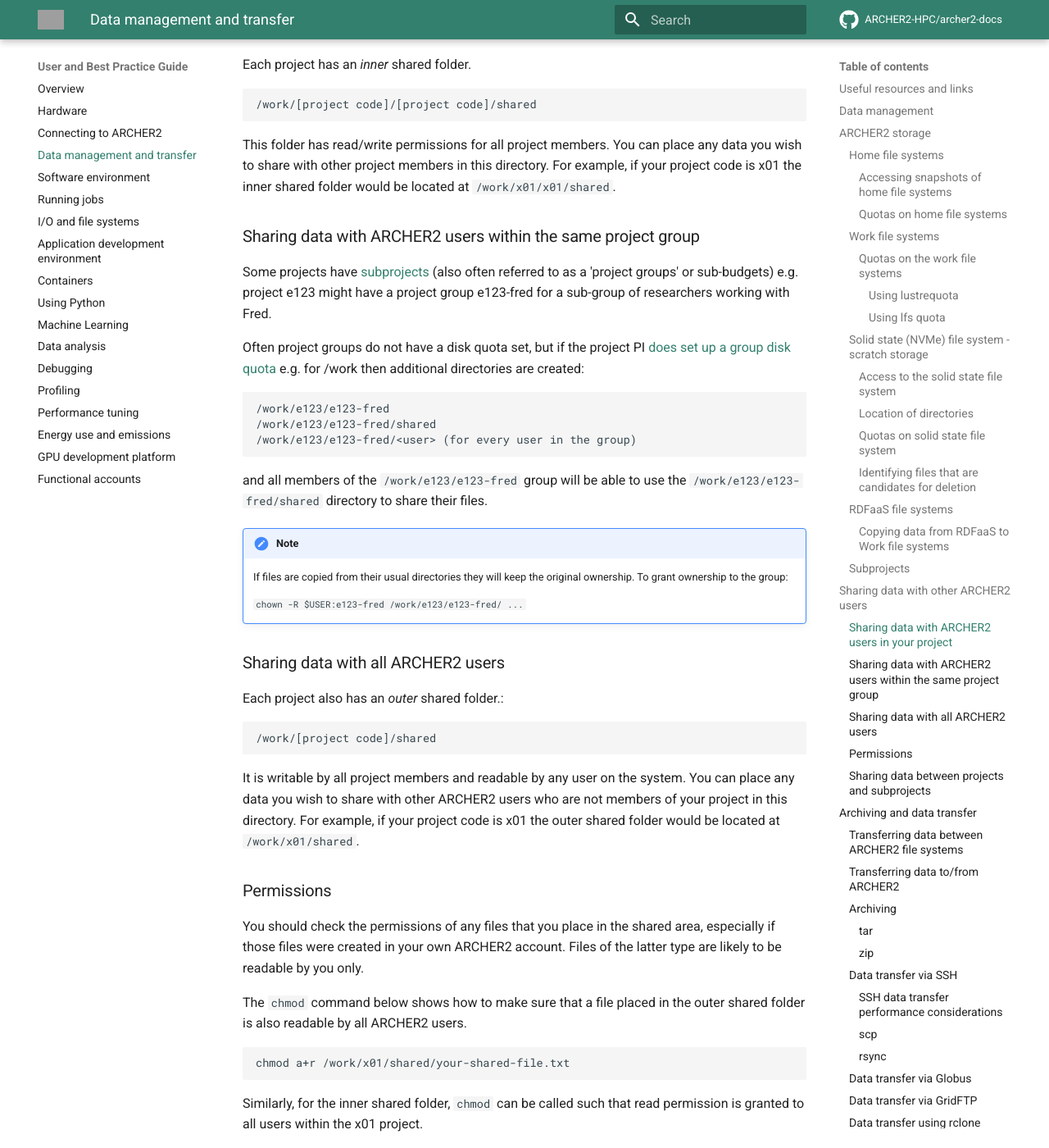
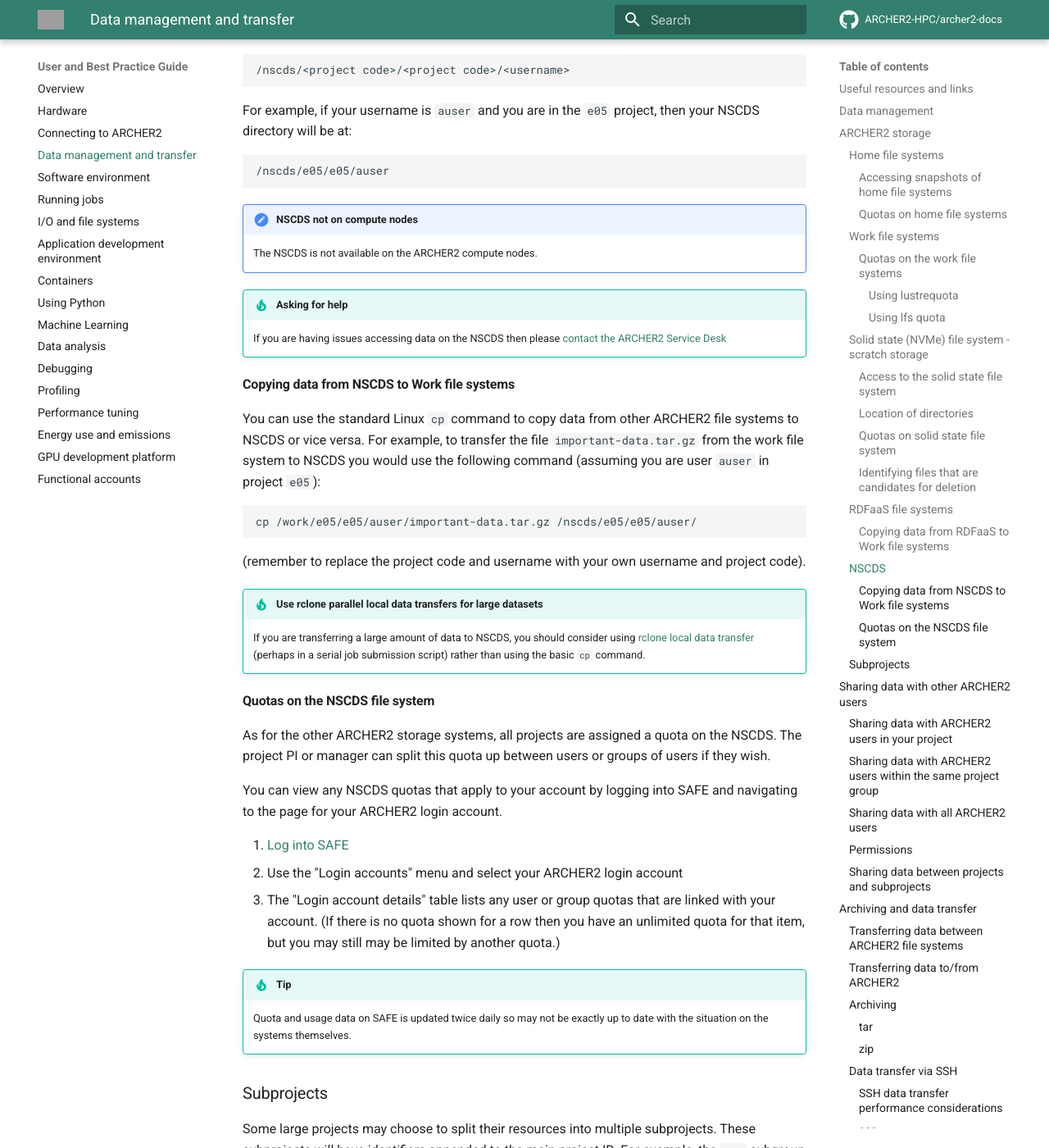
Before and after one commit to ARCHER2-HPC/archer2-docs, an MkDocs documentation site: the page built from docs/user-guide/data.md, in a window 1280 px wide and 1400 px high, scrolled down 9785 px. Shown: the whole window at 82% size. Built offline with MkDocs 1.6.1 and Material for MkDocs 9.7.7, drawn with Linux system fonts in a browser that asks for light colours; comment, search, counter and statistics services are not loaded; some of the changed text lies outside the part shown; grey boxes are pictures that could not be loaded.

Commit message:
Adds initial NSCDS docs

````diff
--- a/docs/user-guide/data.md
+++ b/docs/user-guide/data.md
@@ -59,10 +59,10 @@
    - Work file systems
    - Solid state (NVMe) file system
    - RDFaaS (RDF as a Service) file systems (`/epsrc` and `/general`)
+   - NSCDS (National Supercomputing Centre Data Store)
 
 Each type of storage has different characteristics and policies, and is
 suitable for different types of use.
-
 
 !!! important
     All users have a directory on one of the home file systems and on
@@ -88,6 +88,7 @@
 | /work   | yes         | yes           | yes                 | No backup, high performance |
 | Solid state (NVMe)   | yes         | yes           | yes                 | No backup, high performance |
 | RDFaaS  | yes         | no            | yes                 | Disaster recovery backup |
+| NSCDS   | yes         | no            | yes                 | No backup |
 
 !!! important
     Only the work file systems and the solid state (NVMe) file system are visible on
@@ -95,8 +96,8 @@
     (input data, application binaries, software libraries, etc.) must be placed on
     one of these file systems.
 
-    You may see "file not found" errors if you try to access data on the /home
-    or RDFaaS file systems when running on the compute nodes.
+    You may see "file not found" errors if you try to access data on the /home,
+    RDFaaS or NSCDS file systems when running on the compute nodes.
 
 ### Home file systems
 
@@ -407,6 +408,83 @@
 (remember to replace the project code and username with your own username
 and project code. You may also need to use `/general` if your data was
 there on the RDF file systems).
+
+### NSCDS
+
+The NSCDS (National Supercomputing Centre Data Storage) provides
+storage capacity for projects to store data beyond the lifetime of ARCHER2
+and access it from other systems hosted by EPCC, UK National Supercomputing Centre
+(e.g. [the Cirrus National Compute Resource](https://www.cirrus.ac.uk))
+
+!!! warning
+    The NSCDS is not backed up at all.
+
+!!! tip
+    Not all projects on ARCHER2 have access to the NSCDS, if you do
+    have access, this will show up in the login account page on SAFE for your
+    ARCHER2 login account.
+
+If you have access to NSCDS, you will have a directory in `/nscds`. You can find
+your directory on the NSCDS at:
+
+```
+/nscds/<project code>/<project code>/<username>
+```
+
+For example, if your username is `auser` and you are in the `e05` project, then
+your NSCDS directory will be at:
+
+```
+/nscds/e05/e05/auser
+```
+
+!!! important "NSCDS not on compute nodes"
+    The NSCDS is not available on the ARCHER2 compute nodes.
+
+!!! tip "Asking for help"
+    If you are having issues accessing data on the NSCDS then
+    please [contact the ARCHER2 Service Desk](https://www.archer2.ac.uk/support-access/servicedesk.html)
+
+#### Copying data from NSCDS to Work file systems
+
+You can use the standard Linux `cp` command to copy data from other ARCHER2 file
+systems to NSCDS or vice versa. For example, to
+transfer the file `important-data.tar.gz` from the work file system to
+NSCDS you would use the following command (assuming you are user `auser`
+in project `e05`):
+
+```
+cp /work/e05/e05/auser/important-data.tar.gz /nscds/e05/e05/auser/
+```
+
+(remember to replace the project code and username with your own username
+and project code).
+
+!!! tip "Use rclone parallel local data transfers for large datasets"
+    If you are transferring a large amount of data to NSCDS, you should consider
+    using [rclone local data transfer](#local-file-transfer) (perhaps in a
+    serial job submission script) rather than using the basic `cp` command.
+
+#### Quotas on the NSCDS file system
+
+As for the other ARCHER2 storage systems, all projects are assigned a quota on the
+NSCDS. The project PI or manager can split this quota up
+between users or groups of users if they wish.
+
+You can view any NSCDS quotas that apply to your account by
+logging into SAFE and navigating to the page for your ARCHER2 login
+account.
+
+1. [Log into SAFE](https://safe.epcc.ed.ac.uk)
+2. Use the "Login accounts" menu and select your ARCHER2 login account
+3. The "Login account details" table lists any user or group quotas that
+   are linked with your account. (If there is no quota shown for a row
+   then you have an unlimited quota for that item, but you may still may
+   be limited by another quota.)
+
+!!! tip
+    Quota and usage data on SAFE is updated twice daily so may not be
+    exactly up to date with the situation on the systems themselves.
 
 ### Subprojects
 
````
Also changed, not shown: docs/end-of-service-2026/data.md (+50 -9 lines), docs/end-of-service-2026/index.md (+18 -16 lines).
